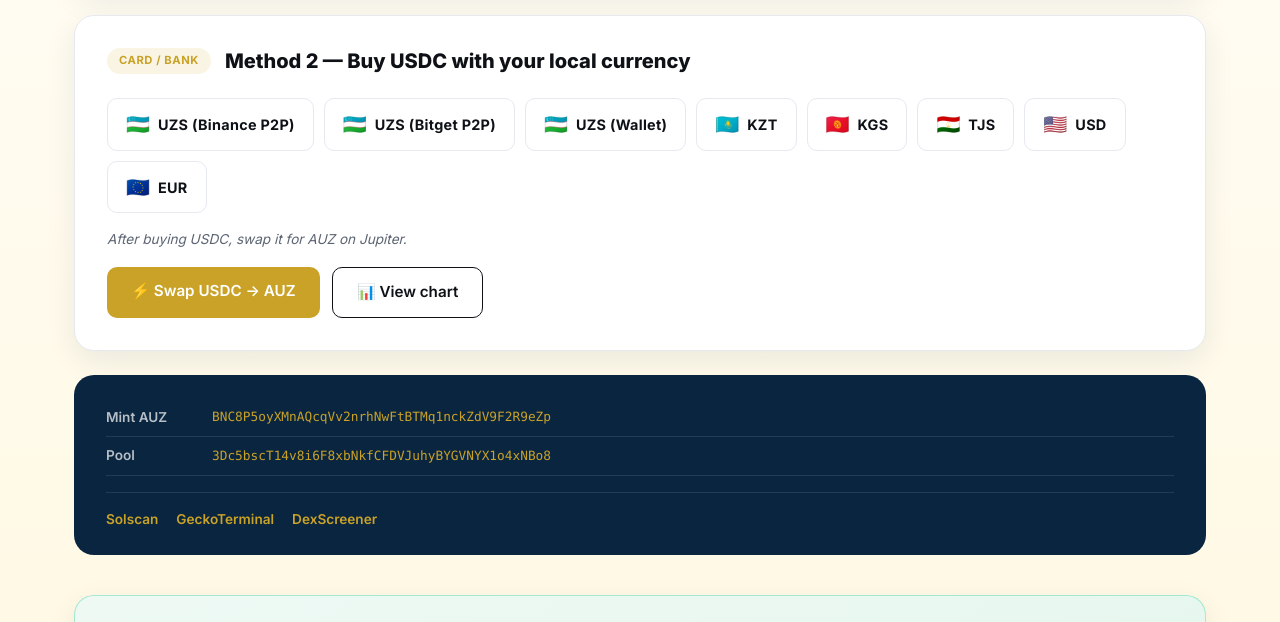
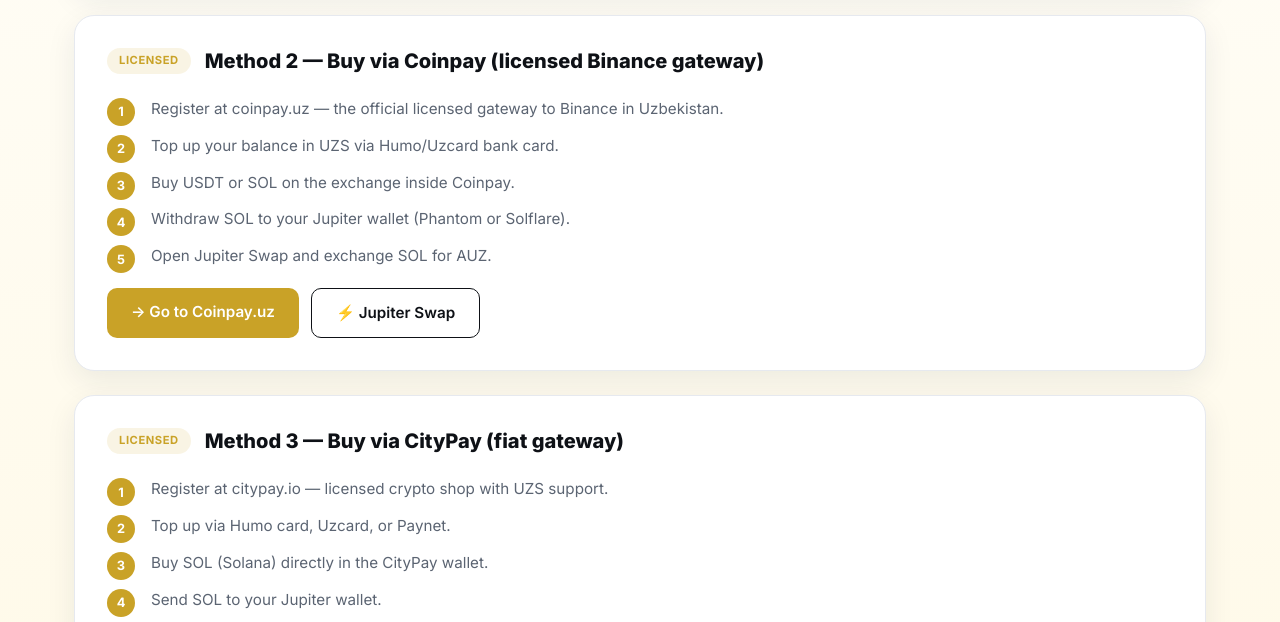
Before and after one commit to humotoken-uzb/auz, a plain HTML site: page index.html in a window 1280 px wide. Shown: the part 3443-4065 px from the top of the page. Drawn offline with Linux system fonts and the light colour scheme.

Commit message:
Update index.html

```diff
--- a/index.html
+++ b/index.html
@@ -160,12 +160,12 @@
   </div>
 </section>
 
-<!-- ============ BUY SECTION ============ -->
+<!-- BUY SECTION -->
 <section class="buy-section" id="buy">
   <div class="container">
     <h2 data-i18n="buy_title">How to buy $AUZ</h2>
     <p class="section-lead" data-i18n="buy_lead">
-      Two ways to get USDC on Solana: through a crypto exchange, or with cash via Paynet kiosks.
+      Three legal ways to get USDC or SOL on Solana in Uzbekistan: cash via Paynet, licensed exchange via Coinpay, or fiat gateway via CityPay.
     </p>
 
     <!-- METHOD 1: PAYNET -->
@@ -191,42 +191,41 @@
       </div>
     </div>
 
-    <!-- METHOD 2: EXCHANGE -->
+    <!-- METHOD 2: COINPAY -->
     <div class="buy-method">
       <div class="buy-method-header">
-        <span class="buy-method-badge" data-i18n="buy_method_card">Card / Bank</span>
-        <h3 data-i18n="buy_exchange_title">Method 2 — Buy USDC with your local currency</h3>
+        <span class="buy-method-badge" data-i18n="buy_method_licensed">Licensed</span>
+        <h3 data-i18n="buy_coinpay_title">Method 2 — Buy via Coinpay (licensed Binance gateway)</h3>
       </div>
-      <div class="buy-currencies">
-        <a href="https://p2p.binance.com/en/trade/all-payments/USDC?fiat=UZS" target="_blank" rel="noopener" class="currency-btn">
-          <span class="flag">🇺🇿</span><span class="code">UZS (Binance P2P)</span>
-        </a>
-        <a href="https://www.bitget.com/ru/p2p" target="_blank" rel="noopener" class="currency-btn">
-          <span class="flag">🇺🇿</span><span class="code">UZS (Bitget P2P)</span>
-        </a>
-        <a href="https://t.me/wallet" target="_blank" rel="noopener" class="currency-btn">
-          <span class="flag">🇺🇿</span><span class="code">UZS (Wallet)</span>
-        </a>
-        <a href="https://www.binance.com/ru-KZ" target="_blank" rel="noopener" class="currency-btn">
-          <span class="flag">🇰🇿</span><span class="code">KZT</span>
-        </a>
-        <a href="https://www.binance.com" target="_blank" rel="noopener" class="currency-btn">
-          <span class="flag">🇰🇬</span><span class="code">KGS</span>
-        </a>
-        <a href="https://www.bybit.com" target="_blank" rel="noopener" class="currency-btn">
-          <span class="flag">🇹🇯</span><span class="code">TJS</span>
-        </a>
-        <a href="https://www.moonpay.com/buy/usdc" target="_blank" rel="noopener" class="currency-btn">
-          <span class="flag">🇺🇸</span><span class="code">USD</span>
-        </a>
-        <a href="https://www.moonpay.com/buy/usdc" target="_blank" rel="noopener" class="currency-btn">
-          <span class="flag">🇪🇺</span><span class="code">EUR</span>
-        </a>
+      <ol class="paynet-steps">
+        <li data-i18n="buy_coinpay_step1">Register at <strong>coinpay.uz</strong> — the official licensed gateway to Binance in Uzbekistan.</li>
+        <li data-i18n="buy_coinpay_step2">Top up your balance in <strong>UZS</strong> via Humo/Uzcard bank card.</li>
+        <li data-i18n="buy_coinpay_step3">Buy <strong>USDT</strong> or <strong>SOL</strong> on the exchange inside Coinpay.</li>
+        <li data-i18n="buy_coinpay_step4">Withdraw SOL to your <strong>Jupiter wallet</strong> (Phantom or Solflare).</li>
+        <li data-i18n="buy_coinpay_step5">Open <strong>Jupiter Swap</strong> and exchange SOL for <strong>AUZ</strong>.</li>
+      </ol>
+      <div class="swap-buttons">
+        <a href="https://coinpay.uz" target="_blank" rel="noopener" class="btn btn-gold">→ Go to Coinpay.uz</a>
+        <a href="https://jup.ag/swap/SOL-BNC8P5oyXMnAQcqVv2nrhNwFtBTMq1nckZdV9F2R9eZp" target="_blank" rel="noopener" class="btn btn-outline">⚡ Jupiter Swap</a>
       </div>
-      <div class="buy-step-note" data-i18n="buy_exchange_note">After buying USDC, swap it for AUZ on Jupiter.</div>
+    </div>
+
+    <!-- METHOD 3: CITYPAY -->
+    <div class="buy-method">
+      <div class="buy-method-header">
+        <span class="buy-method-badge" data-i18n="buy_method_licensed">Licensed</span>
+        <h3 data-i18n="buy_citypay_title">Method 3 — Buy via CityPay (fiat gateway)</h3>
+      </div>
+      <ol class="paynet-steps">
+        <li data-i18n="buy_citypay_step1">Register at <strong>citypay.io</strong> — licensed crypto shop with UZS support.</li>
+        <li data-i18n="buy_citypay_step2">Top up via <strong>Humo card</strong>, <strong>Uzcard</strong>, or <strong>Paynet</strong>.</li>
+        <li data-i18n="buy_citypay_step3">Buy <strong>SOL (Solana)</strong> directly in the CityPay wallet.</li>
+        <li data-i18n="buy_citypay_step4">Send SOL to your <strong>Jupiter wallet</strong>.</li>
+        <li data-i18n="buy_citypay_step5">Swap SOL for <strong>AUZ</strong> on Jupiter.</li>
+      </ol>
       <div class="swap-buttons">
-        <a href="https://jup.ag/swap/USDC-BNC8P5oyXMnAQcqVv2nrhNwFtBTMq1nckZdV9F2R9eZp" target="_blank" rel="noopener" class="btn btn-gold">⚡ Swap USDC → AUZ</a>
-        <a href="https://www.geckoterminal.com/solana/pools/3Dc5bscT14v8i6F8xbNkfCFDVJuhyBYGVNYX1o4xNBo8" target="_blank" rel="noopener" class="btn btn-outline">📊 View chart</a>
+        <a href="https://citypay.io" target="_blank" rel="noopener" class="btn btn-gold">→ Go to CityPay.io</a>
+        <a href="https://jup.ag/swap/SOL-BNC8P5oyXMnAQcqVv2nrhNwFtBTMq1nckZdV9F2R9eZp" target="_blank" rel="noopener" class="btn btn-outline">⚡ Jupiter Swap</a>
       </div>
     </div>
 
@@ -434,4 +433,4 @@
 </script>
 
 </body>
-          </html>
+</html>
```
